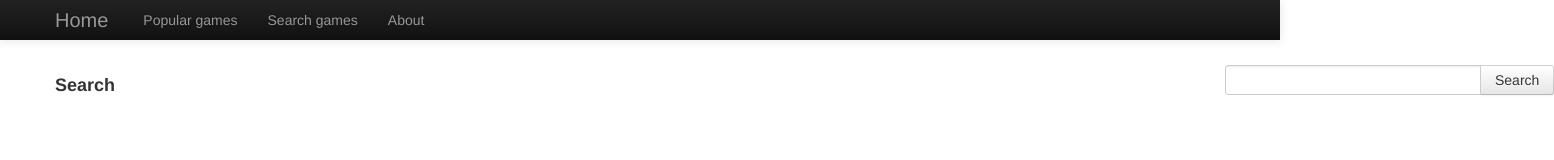
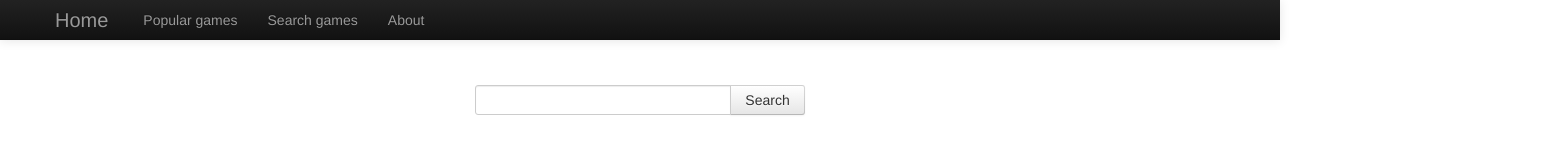
Before and after one commit to FilipStenbeck/mini-geek, a website: page app/index.html in a window 1280 px wide. Both pictures are taken after a click on the link "Search games". Shown: the whole page, 1554 px wide, since content can reach past the window. Drawn offline with Linux system fonts and the light colour scheme; a web font is replaced by a local one.

Commit message:
some styling

```diff
--- a/app/scripts/controllers/main.js
+++ b/app/scripts/controllers/main.js
@@ -93,7 +93,7 @@ miniGeekApp.controller('ListCtrl', function ($scope, $http, eventBroadcaster) {
             $scope.message = 'Popular Games';
             getHotGames($scope, $http);
         } else if (eventBroadcaster.message === 'search') {
-            $scope.message = 'Search';
+            $scope.message = '';
             $('#search-form').fadeIn();
         } else if (eventBroadcaster.message === 'about') {
             $scope.message = '';
--- a/app/views/main.html
+++ b/app/views/main.html
@@ -23,14 +23,15 @@
 <!-- GAME LIST  -->
 <div class="container main-container">
 	<div class="row" ng-controller="ListCtrl">
-        <div class="span12">
+        <div class="span12" style= "text-align:center;">
             <h4>{{message}} </h4>
-        </div>
-
-        <div id="search-form" class="input-append"  style="display: none;">
+             <div id="search-form" class="input-append"  style="display: none;">
             <input class="span5 search-field" id="appendedInputButton" type="text" ng-model="search.query">
             <button class="btn" type="submit" ng-click='search()'>Search</button>
         </div>
+        </div>
+
+
 
         <div class="span12 game-list" ng-repeat="game in gameList">
 
```
